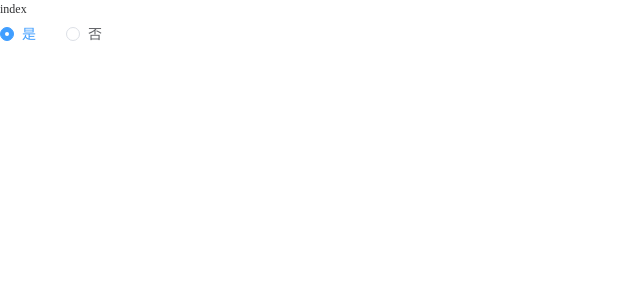
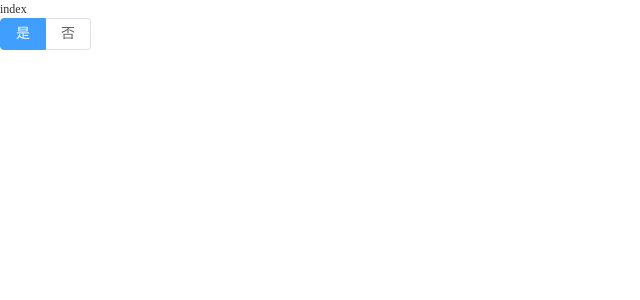
Before and after one commit to joerias/aegis-odyssey, a Vue app: page / in a window 1280 px wide. Shown: the top 300 px of the page, without its empty margins (0-640 px from the left). Built offline with nearby package versions, Linux system fonts and the light colour scheme.

Commit message:
增补radio参数

```diff
--- a/src/client/App.vue
+++ b/src/client/App.vue
@@ -10,5 +10,5 @@ const rValue = ref("是");
 <template>
 	<div>index</div>
 
-	<Radio v-model="rValue" />
+	<o-radio v-model="rValue" type="button" />
 </template>
--- a/src/components/form/radio.vue
+++ b/src/components/form/radio.vue
@@ -1,45 +1,32 @@
 <script setup lang="ts">
-import { computed } from "vue";
-
 defineOptions({
-	name: "Radio",
+	name: "ORadio",
 });
 
 type Props = {
-	modelValue: string;
-	type: "default" | "border" | "button";
-	size: "large" | "default" | "small";
-	disabled: boolean;
+	modelValue: string | number;
+	type?: "default" | "border" | "button";
+	size?: "large" | "default" | "small";
+	disabled?: boolean;
+	list?: (string | number)[];
 };
 const props = withDefaults(defineProps<Props>(), {
 	type: "default",
 	size: "default",
 	disabled: false,
+	list: () => ["是", "否"],
 });
-const emit = defineEmits<{
-	(event: "update:modelValue", val: string): void;
-}>();
 
-const val = computed({
-	get() {
-		return props.modelValue;
-	},
-	set(val: string) {
-		emit("update:modelValue", val);
-	},
-});
+const modelValue = defineModel();
 </script>
 <template>
-	<el-radio-group v-if="props.type === 'default'" v-model="val" :size="props.size" :disabled="props.disabled">
-		<el-radio label="是" />
-		<el-radio label="否" />
+	<el-radio-group v-if="props.type === 'default'" v-model="modelValue" :size="props.size" :disabled="props.disabled">
+		<el-radio v-for="(o, i) in props.list" :key="i" :label="o" />
 	</el-radio-group>
-	<el-radio-group v-if="props.type === 'border'" v-model="val" :size="props.size" :disabled="props.disabled">
-		<el-radio border label="是" />
-		<el-radio border label="否" />
+	<el-radio-group v-if="props.type === 'border'" v-model="modelValue" :size="props.size" :disabled="props.disabled">
+		<el-radio border v-for="(o, i) in props.list" :key="i" :label="o" />
 	</el-radio-group>
-	<el-radio-group v-if="props.type === 'button'" v-model="val" :size="props.size" :disabled="props.disabled">
-		<el-radio-button label="是" />
-		<el-radio-button label="否" />
+	<el-radio-group v-if="props.type === 'button'" v-model="modelValue" :size="props.size" :disabled="props.disabled">
+		<el-radio-button v-for="(o, i) in props.list" :key="i" :label="o" />
 	</el-radio-group>
 </template>
--- a/src/components/index.ts
+++ b/src/components/index.ts
@@ -1,3 +1,3 @@
-import Radio from "./form/radio.vue";
+import ORadio from "./form/radio.vue";
 
-export { Radio };
+export { ORadio };
--- a/vite.config.ts
+++ b/vite.config.ts
@@ -6,7 +6,11 @@ import dts from "vite-plugin-dts";
 
 export default defineConfig({
 	plugins: [
-		vue(),
+		vue({
+			script: {
+				defineModel: true,
+			},
+		}),
 		dts({
 			outputDir: "dist",
 			staticImport: true,
```
Also changed, not shown: 1 other file (tests, documents, lock files or other folders).
